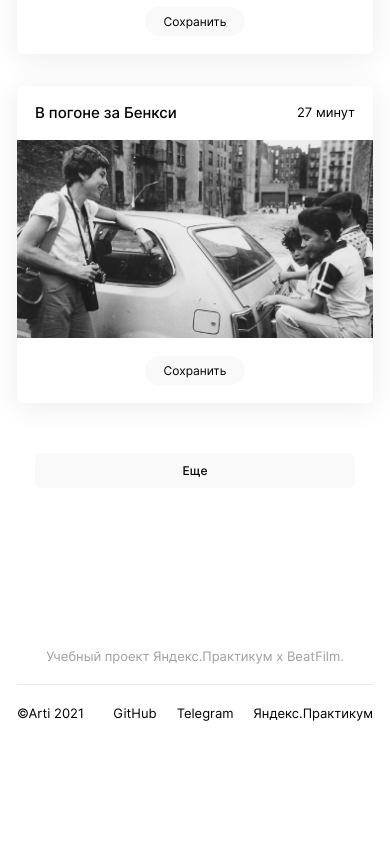
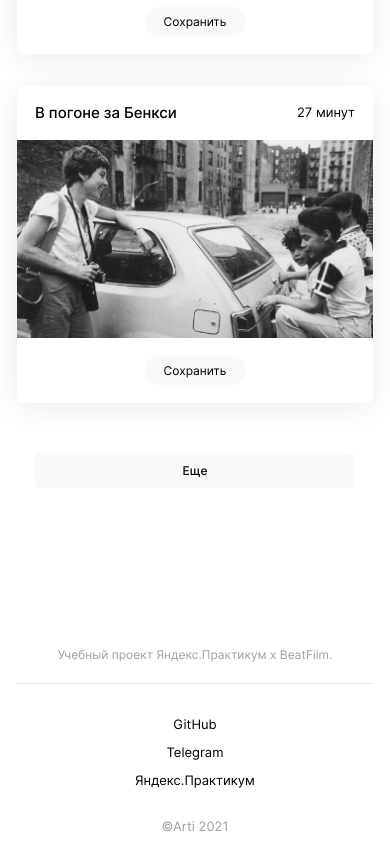
Before and after one commit to Arti-D/movies-explorer-frontend, a React (Create React App) app: page /movies in a window 390 px wide. Shown: the part 4129-4973 px from the top of the page. Before the commit the page ends 4870 px from the top, so only its background shows below. Built offline with nearby package versions, Linux system fonts and the light colour scheme.

Commit message:
Main адаптив доработки

```diff
--- a/src/components/Footer/Footer.css
+++ b/src/components/Footer/Footer.css
@@ -49,3 +49,34 @@
 .footer__copyright {
     margin: 0;
 }
+
+@media (max-width: 768px) {
+    .footer {
+        padding-top: 80px;
+    }
+}
+
+@media (max-width: 440px) {
+    .footer {
+        padding-bottom: 10px;
+    }
+    .footer__main {
+        flex-direction: column-reverse;
+        text-align: center;
+    }
+    .footer__elem {
+        margin: 12px 0 0 0;
+    }
+    .footer__socials {
+        flex-direction: column;
+    }
+
+    .footer__copyright {
+        margin-top: 30px;
+        color:#A0A0A0;
+    }
+
+    .footer__about {
+        font-size: 12px;
+    }
+}
--- a/src/components/Main/AboutMe/AboutMe.css
+++ b/src/components/Main/AboutMe/AboutMe.css
@@ -94,7 +94,7 @@
 @media (max-width: 700px) {
     .about-me {
         padding-top: 70px;
-        table-layout: 35px;
+        padding-bottom: 35px;
     }
     .about-me__profile {
         flex-direction: column-reverse;
--- a/src/components/Main/AboutProject/AboutProject.css
+++ b/src/components/Main/AboutProject/AboutProject.css
@@ -125,4 +125,8 @@
     .about-project__annotation {
         font-size: 11px;
     }
+
+    .about-project__timeline {
+        margin-top: 60px;
+    }
 }
--- a/src/components/Main/Portfolio/Portfolio.css
+++ b/src/components/Main/Portfolio/Portfolio.css
@@ -67,6 +67,10 @@
 @media (max-width: 480px) {
     .portfolio__link  {
         font-size: 18px;
+    }
 
+    .portfolio {
+        padding-top: 35px;
+        padding-bottom: 70px;
     }
 }
--- a/src/components/Main/Promo/Promo.css
+++ b/src/components/Main/Promo/Promo.css
@@ -65,11 +65,13 @@
 @media (max-width: 768px) {
     .promo {
         padding-top: 140px;
+        padding-bottom: 76px;
     }
     .promo__content-wrapp {
         display: flex;
         flex-direction: column-reverse;
         align-content: center;
+        margin-bottom: 90px;
     }
 
     .promo__title {
```
